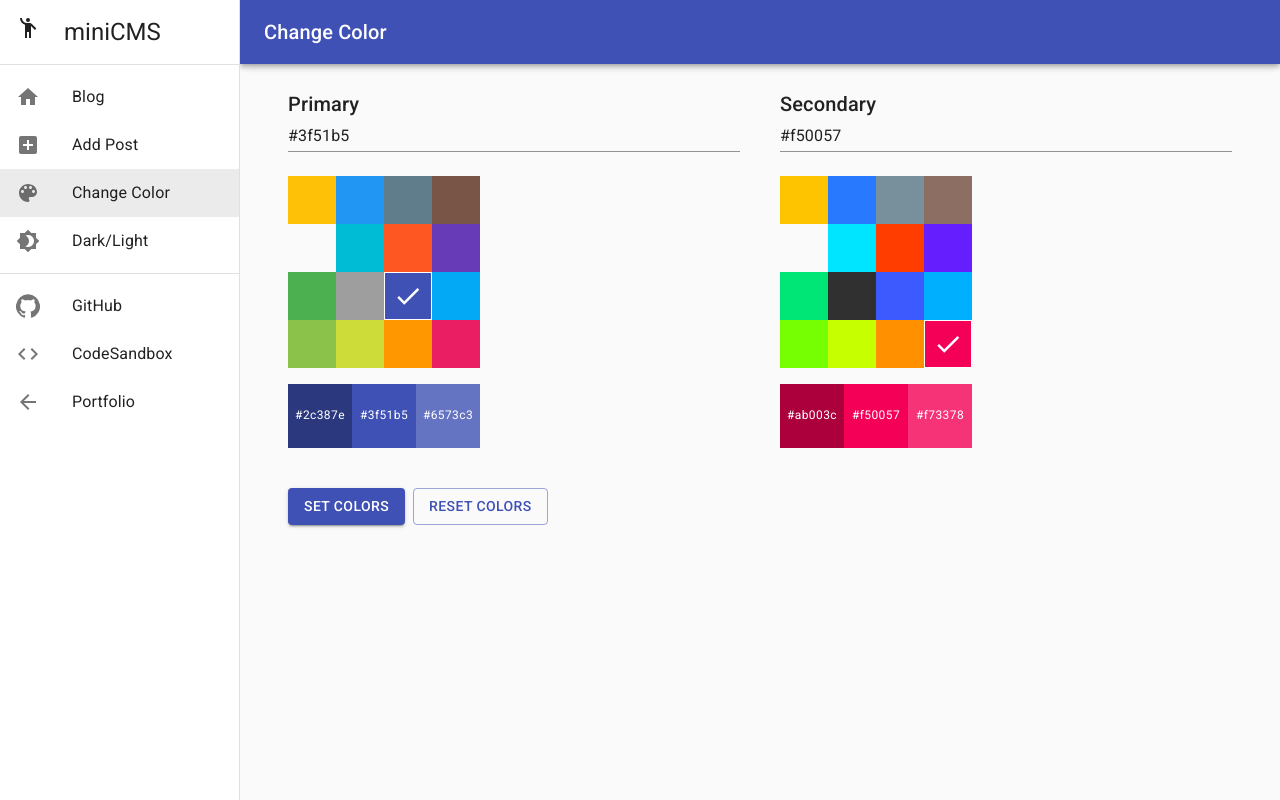
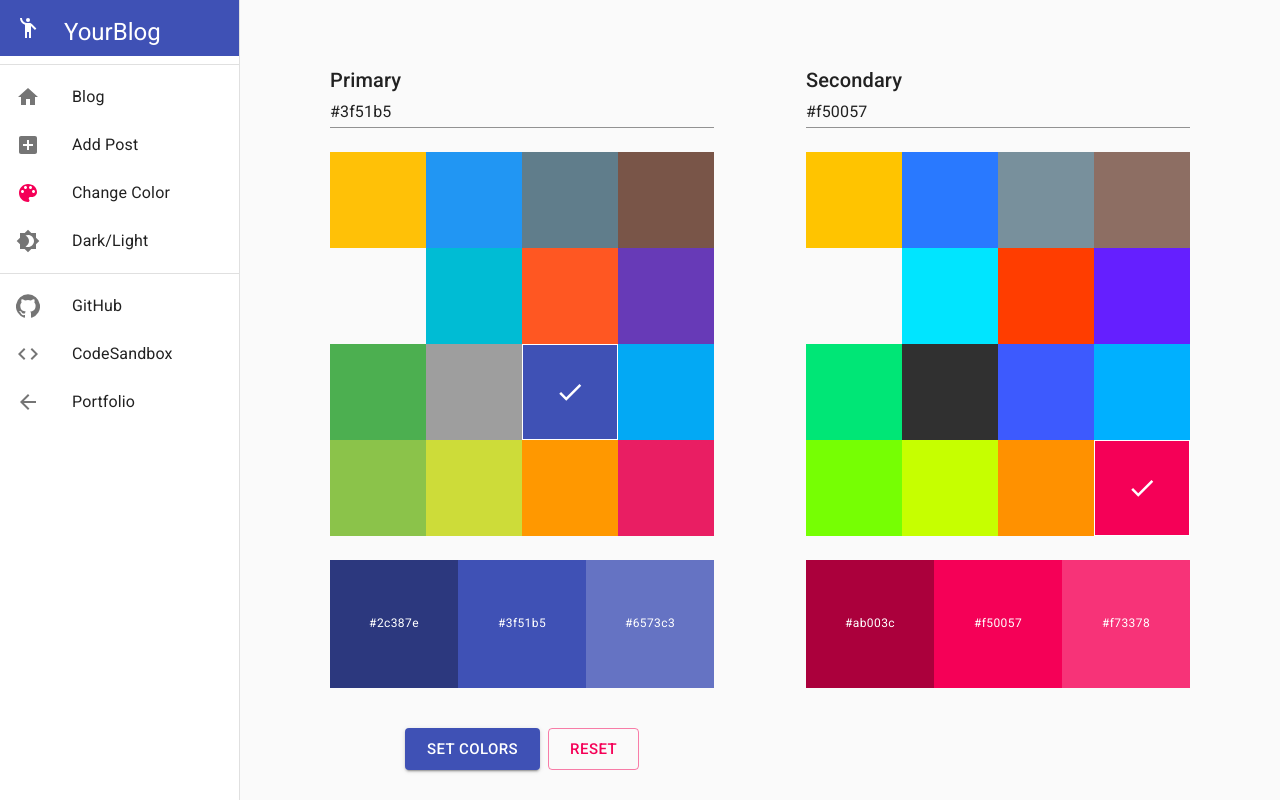
Before and after one commit to ZachScroggins/miniProjects, a Next.js app: page /changecolor in a window 1280 px wide. Built offline with nearby package versions, Linux system fonts and the light colour scheme.

Commit message:
style ColorChanger & update theme

```diff
--- a/pages/changecolor.js
+++ b/pages/changecolor.js
@@ -1,12 +1,9 @@
 import ColorChanger from '../src/components/ColorChanger';
-import { Box } from '@material-ui/core';
 
 const changecolor = () => {
   return (
     <>
-      <Box>
-        <ColorChanger />
-      </Box>
+      <ColorChanger />
     </>
   );
 };
--- a/pages/index.js
+++ b/pages/index.js
@@ -27,8 +27,6 @@ export default function Index() {
   // });
 
   return (
-    <>
-      <Container>
     <Grid container spacing={1}>
       <Grid item xs={12}>
         <Typography variant='h5' component='h1'>
@@ -186,7 +184,5 @@ export default function Index() {
         <ThreeSixtyIcon color='error' />
       </Grid>
     </Grid>
-      </Container>
-    </>
   );
 }
--- a/src/components/ColorChanger.js
+++ b/src/components/ColorChanger.js
@@ -3,15 +3,20 @@ import ColorContext from '../context/color/colorContext';
 import PropTypes from 'prop-types';
 import { rgbToHex, withStyles, useTheme } from '@material-ui/core/styles';
 import * as colors from '@material-ui/core/colors';
-import Grid from '@material-ui/core/Grid';
-import Input from '@material-ui/core/Input';
-import Radio from '@material-ui/core/Radio';
-import Tooltip from '@material-ui/core/Tooltip';
-import Typography from '@material-ui/core/Typography';
-import Button from '@material-ui/core/Button';
 import CheckIcon from '@material-ui/icons/Check';
 import { capitalize } from '@material-ui/core/utils';
-import { NoSsr, Box } from '@material-ui/core';
+import {
+  NoSsr,
+  Box,
+  Grid,
+  Input,
+  Radio,
+  Tooltip,
+  Typography,
+  Button,
+  useMediaQuery,
+  Paper,
+} from '@material-ui/core';
 
 const hues = Object.keys(colors).slice(1, 17);
 const shades = [
@@ -36,30 +41,52 @@ const styles = (theme) => ({
     padding: 0,
   },
   radioIcon: {
-    width: 48,
-    height: 48,
+    width: 60,
+    height: 60,
+    [theme.breakpoints.up('md')]: {
+      width: 96,
+      height: 96,
+    },
   },
   radioIconSelected: {
-    width: 48,
-    height: 48,
+    width: 60,
+    height: 60,
     border: '1px solid white',
     color: theme.palette.common.white,
     display: 'flex',
     justifyContent: 'center',
     alignItems: 'center',
+    [theme.breakpoints.up('md')]: {
+      width: 96,
+      height: 96,
+    },
   },
   swatch: {
-    width: 192,
+    width: 240,
+    [theme.breakpoints.up('md')]: {
+      width: 336 * 1.142857143,
+    },
+  },
+  input: {
+    width: 240,
+    [theme.breakpoints.up('md')]: {
+      width: 336 * 1.142857143,
+    },
+    display: 'block',
   },
   colorBar: {
     marginTop: theme.spacing(2),
   },
   colorSquare: {
-    width: 64,
-    height: 64,
+    width: 80,
+    height: 80,
     display: 'flex',
     justifyContent: 'center',
     alignItems: 'center',
+    [theme.breakpoints.up('md')]: {
+      width: 128,
+      height: 128,
+    },
   },
   button: {
     marginLeft: theme.spacing(1),
@@ -69,6 +96,7 @@ const styles = (theme) => ({
 function ColorChanger(props) {
   const { classes } = props;
   const theme = useTheme();
+  const matches = useMediaQuery((theme) => theme.breakpoints.up('md'));
   const colorContext = useContext(ColorContext);
   const { setColors, clearColors, primaryMain, secondaryMain } = colorContext;
   const defaults = { primary: primaryMain, secondary: secondaryMain };
@@ -149,6 +177,7 @@ function ColorChanger(props) {
     const background = theme.palette.augmentColor({ main: color });
 
     return (
+      <Box pt={1}>
         <Grid container className={classes.colorBar}>
           {['dark', 'main', 'light'].map((key) => (
             <div
@@ -158,13 +187,16 @@ function ColorChanger(props) {
             >
               <Typography
                 variant='caption'
-              style={{ color: theme.palette.getContrastText(background[key]) }}
+                style={{
+                  color: theme.palette.getContrastText(background[key]),
+                }}
               >
                 {rgbToHex(background[key])}
               </Typography>
             </div>
           ))}
         </Grid>
+      </Box>
     );
   };
 
@@ -174,7 +206,7 @@ function ColorChanger(props) {
     const color = state[`${intent}`];
 
     return (
-      <Grid item xs={12} sm={6}>
+      <Grid item container justify='center' xs={12} sm={6}>
         <Box pb={3}>
           <Typography
             component='label'
@@ -188,8 +220,8 @@ function ColorChanger(props) {
             id={intent}
             value={intentInput}
             onChange={handleChangeColor(intent)}
-            fullWidth
             color={intent === 'primary' ? 'primary' : 'secondary'}
+            className={classes.input}
           />
         </Box>
         <div className={classes.swatch}>
@@ -239,21 +271,23 @@ function ColorChanger(props) {
       <Grid container spacing={5} className={classes.root}>
         {colorPicker('primary')}
         {colorPicker('secondary')}
-        <Grid item xs={12}>
+        <Grid item container justify='center' xs={12} sm={6}>
           <Button
             variant='contained'
             color='primary'
             onClick={handleChangeDocsColors}
+            size={matches ? 'large' : 'medium'}
           >
             Set Colors
           </Button>
           <Button
             variant='outlined'
-            color='primary'
+            color='secondary'
             onClick={handleResetDocsColors}
             className={classes.button}
+            size={matches ? 'large' : 'medium'}
           >
-            Reset Colors
+            Reset
           </Button>
         </Grid>
       </Grid>
--- a/src/components/layout/Layout.js
+++ b/src/components/layout/Layout.js
@@ -66,6 +66,9 @@ const useStyles = makeStyles((theme) => ({
   content: {
     flexGrow: 1,
     padding: theme.spacing(3),
+    [theme.breakpoints.up('lg')]: {
+      padding: theme.spacing(0),
+    },
   },
   grow: {
     flex: '1 1 auto',
@@ -126,48 +129,34 @@ function Layout(props) {
   const drawer = (
     <div>
       <div className={classes.toolbar}>
-        <Box p={1} pt={2} pl={2} display='flex'>
-          <Box pr={3}>
+        <Box p={1} pt={2} pl={2} display='flex' bgcolor='primary.main'>
+          <Box pr={3} color='primary.contrastText'>
             <EmojiPeopleIcon />
           </Box>
-          <Typography variant='h5'>miniCMS</Typography>
+          <Box color='primary.contrastText'>
+            <Typography variant='h5'>YourBlog</Typography>
+          </Box>
         </Box>
       </div>
       <Divider />
       <List component='nav'>
-        <ListItem
-          button
-          component={Link}
-          naked
-          href='/'
-          selected={selectedIndex === 0}
-        >
+        <ListItem button component={Link} naked href='/'>
           <ListItemIcon>
-            <HomeIcon />
+            <HomeIcon color={selectedIndex === 0 ? 'secondary' : 'inherit'} />
           </ListItemIcon>
           <ListItemText primary='Blog' />
         </ListItem>
-        <ListItem
-          button
-          component={Link}
-          naked
-          href='/addpost'
-          selected={selectedIndex === 1}
-        >
+        <ListItem button component={Link} naked href='/addpost'>
           <ListItemIcon>
-            <AddBoxIcon />
+            <AddBoxIcon color={selectedIndex === 1 ? 'secondary' : 'inherit'} />
           </ListItemIcon>
           <ListItemText primary='Add Post' />
         </ListItem>
-        <ListItem
-          button
-          component={Link}
-          naked
-          href='/changecolor'
-          selected={selectedIndex === 2}
-        >
+        <ListItem button component={Link} naked href='/changecolor'>
           <ListItemIcon>
-            <PaletteIcon />
+            <PaletteIcon
+              color={selectedIndex === 2 ? 'secondary' : 'inherit'}
+            />
           </ListItemIcon>
           <ListItemText primary='Change Color' />
         </ListItem>
@@ -209,6 +198,7 @@ function Layout(props) {
   return (
     <div className={classes.root}>
       <CssBaseline />
+      <Hidden lgUp>
         <AppBar position='fixed' className={classes.appBar}>
           <Toolbar>
             <IconButton
@@ -279,6 +269,7 @@ function Layout(props) {
             </Hidden>
           </Toolbar>
         </AppBar>
+      </Hidden>
       <nav className={classes.drawer} aria-label='mailbox folders'>
         {/* The implementation can be swapped with js to avoid SEO duplication of links. */}
         <Hidden mdUp implementation='css'>
@@ -313,7 +304,7 @@ function Layout(props) {
       </nav>
       <main className={classes.content}>
         <div className={classes.toolbar} />
-        <Container maxWidth='lg'>{props.children}</Container>
+        <Container maxWidth='md'>{props.children}</Container>
       </main>
     </div>
   );
```
Also changed, not shown: pages/addpost.js (+3 -7 lines). Lines whose indentation alone changed are shown as unchanged.
